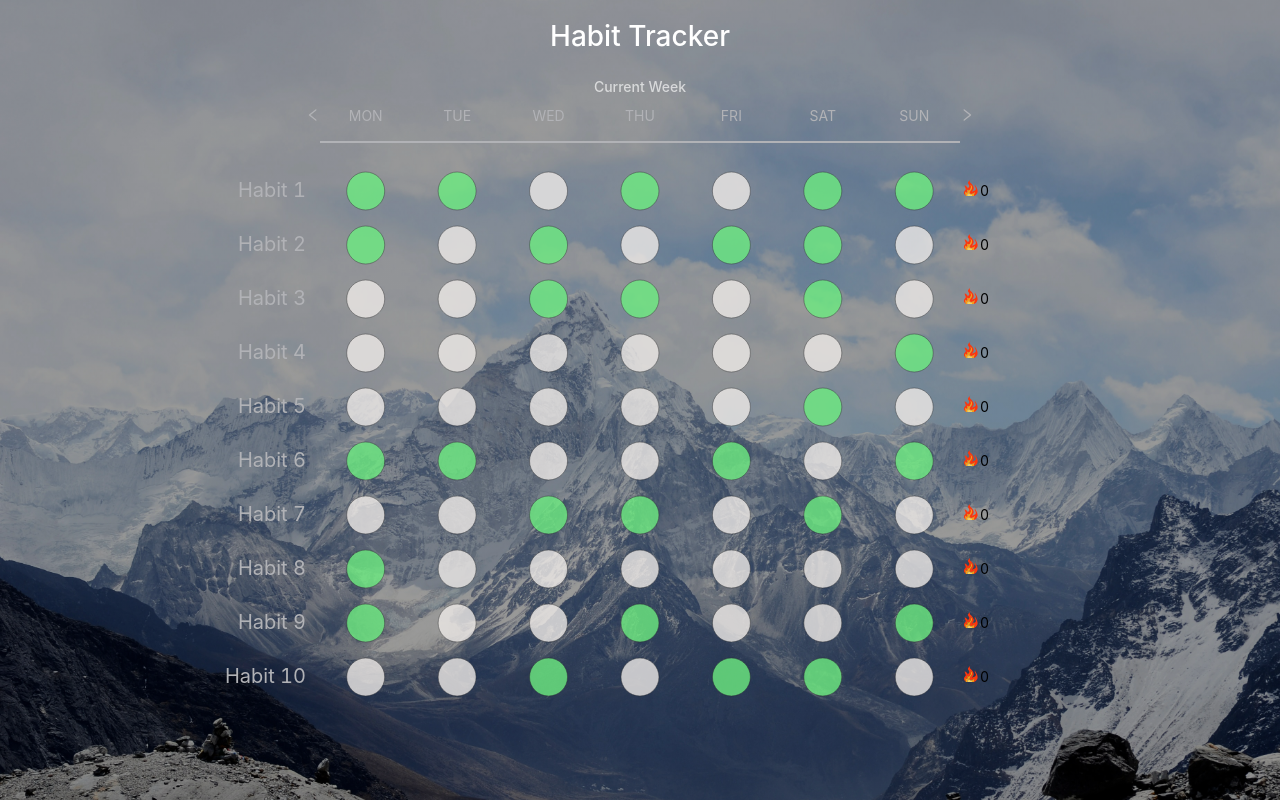
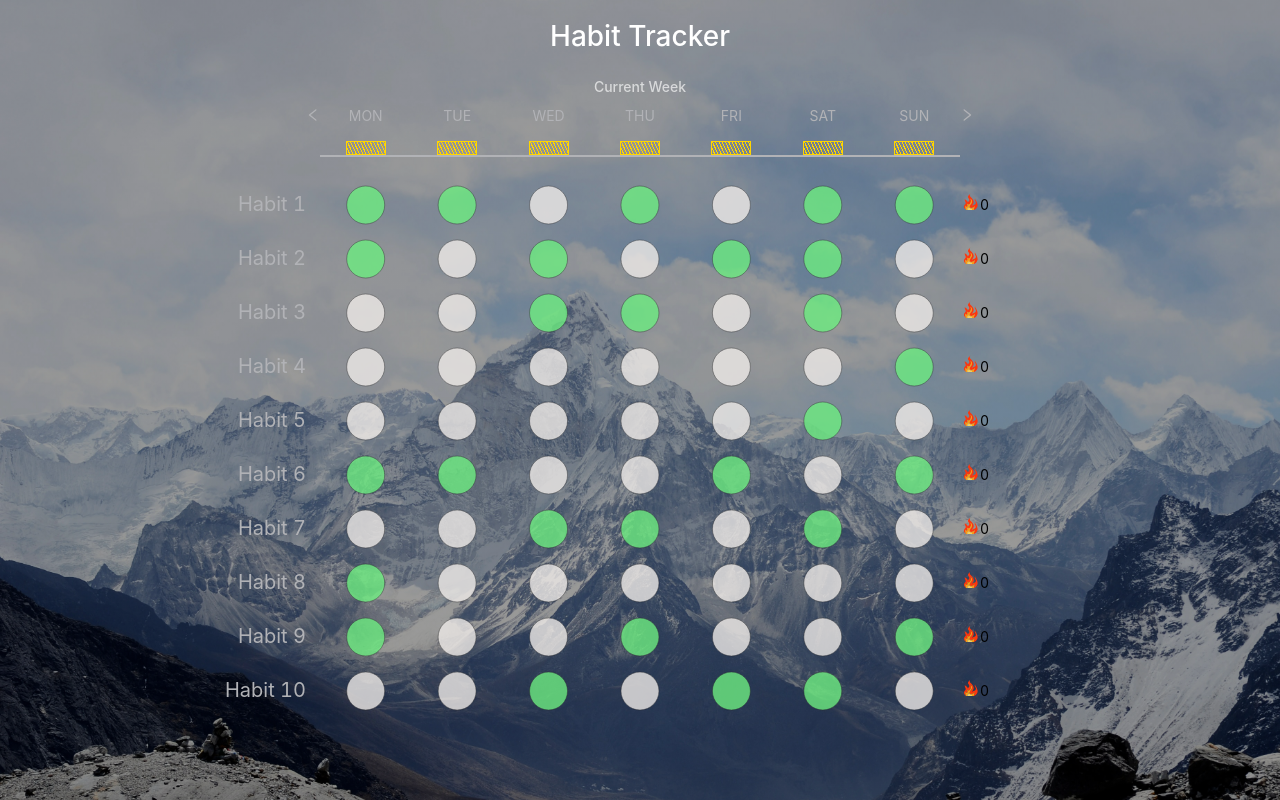
Before and after one commit to brycemorrow4564/habit-tracker, a React (Create React App) app: page / in a window 1280 px wide. Built offline with nearby package versions, Linux system fonts and the light colour scheme.

Commit message:
Added visual indicator for current day (still need to apply to only current day. Placed time axis in a carousel for smooth animations.

```diff
--- a/src/components/SingleWeekHabitRow.tsx
+++ b/src/components/SingleWeekHabitRow.tsx
@@ -67,7 +67,7 @@ const SingleWeekHabitRow: React.FC<SingleWeekHabitRowProps> = (props) => {
 
             {!singleWeekXAnchors ? null : (
                 <svg style={{ height: cellHeight, width: '100%', display: 'block' }}>
-                    {data.slice(0, windowSize).map((d, i) => {
+                    {data.map((d, i) => {
                         return (
                             <CircleScalable
 
--- a/src/reducer.js
+++ b/src/reducer.js
@@ -21,7 +21,14 @@ export const reducerInitialState = {
     "singleWeekViewOffset": 6,
     "singleWeekXAnchors": null,
     "numHabits": numHabits,
-    "habitHistories": _.range(0, numHabits).map(i => _.range(0, habitHistoryLength).map(e => Math.random() < .5 ? 1 : 0)),
+    "habitTable": _.range(0, numHabits).map(i => _.range(0, habitHistoryLength).map(e => Math.random() < .5 ? 1 : 0)),
+
+    // TODO: add some field that explicitly calculates the temporal period the index range covers
+    "habitTableStartIndex": 0,
+    "habitTableEndIndex": 6,
+
+    "currentDayIndex": 0,
+
     "animations": {
         'singleWeekView-circles-opacity': [],
         'singleWeekView-circles-fill': [],
@@ -44,21 +51,21 @@ export function reducer(state, [type, payload]) {
             return { ...state, singleWeekXAnchors: payload };
         },
         'set dataRowCol': () => {
-            let habitHistories = _.cloneDeep(state.habitHistories);
+            let habitTable = _.cloneDeep(state.habitTable);
             let [r,c,v] = payload;
-            habitHistories[r][c] = v;
-            return { ...state, habitHistories };
+            habitTable[r][c] = v;
+            return { ...state, habitTable };
         },
         'trigger animation': () => {
-            /*
-
-            */
-
             // let queuedAnimations = [];
             // for (let { key, delay, duration, type, startValue, endValue } of payload) {
             //     queuedAnimations.push({ key, duration, type, startValue, endValue });
             // }
             // return { ...state, queuedAnimations };
+        },
+        'set habitTableIndexRange': () => {
+            let [habitTableStartIndex, habitTableEndIndex] = payload;
+            return { ...state, habitTableStartIndex, habitTableEndIndex };
         }
 
     };
--- a/src/views/SingleWeekView.tsx
+++ b/src/views/SingleWeekView.tsx
@@ -2,7 +2,7 @@ import * as React from 'react';
 import * as ReactDOM from "react-dom";
 import { LeftOutlined, RightOutlined } from "@ant-design/icons";
 import _ from "lodash";
-import { Row, Col } from "antd";
+import { Row, Col, Carousel } from "antd";
 import { useRootContext } from "../context";
 import SingleWeekHabitRow from '../components/SingleWeekHabitRow';
 
@@ -14,10 +14,48 @@ export interface SingleWeekViewProps {
 
 }
 
+function cssLinearGradientPropertyGenerator(colorA: string, colorB: string, stripeRatioA: number, stripeRatioB: number, degrees: number) {
+  /*
+  Generates a css linear-gradient striping pattern
+  */
+
+  let stepStripeA: number = stripeRatioA * 100;
+  let stepStripeB: number = stripeRatioB * 100;
+  let prefix: string = `linear-gradient(${degrees}deg,`;
+  let transforms: string[] = [];
+
+  let p: number = 0;
+  let p1: number = 0;
+  let toggle: Boolean = true;
+  while (p < 100) {
+    let step = toggle ? stepStripeA : stepStripeB;
+    let color = toggle ? colorA : colorB;
+    p1 = Math.min(100, p + step);
+    transforms.push(`${color} ${p}%, ${color} ${p1}%,`);
+    p = p1;
+    toggle = !toggle;
+  }
+
+  let n: number = transforms.length;
+  if (n) {
+    // remove comma from last transform in sequence
+    let lastString: string = transforms[n-1];
+    transforms[n-1] = lastString.substring(0, lastString.length-1);
+  }
+
+  let resp = `${prefix}${transforms.join('')})`;
+  return resp;
+
+};
+
 const SingleWeekView: React.FC<SingleWeekViewProps> = (props) => {
 
     const { state, dispatch } = useRootContext();
-    const { cellWidth, windowSize, singleWeekViewOffset, habitHistories } = state;
+    const { cellWidth, windowSize, singleWeekViewOffset, habitTable, habitTableStartIndex, habitTableEndIndex } = state;
+
+    const currentDayColor = "#ffd500";
+
+    const carouselRef = React.useRef(null);
 
     const monRef = React.useRef(null);
     const tueRef = React.useRef(null);
@@ -28,8 +66,23 @@ const SingleWeekView: React.FC<SingleWeekViewProps> = (props) => {
     const sunRef = React.useRef(null);
     const refs = [monRef, tueRef, wedRef, thuRef, friRef, satRef, sunRef];
 
-    const shiftWindow = (nDays: number) => {
+    const shiftWindowByWeek = (direction: number) => {
+      // ensure the current range can be shifted. if so, signal a shift
+      if (direction < 0 && habitTableStartIndex >= 7) {
+        dispatch(['set habitTableIndexRange', [habitTableStartIndex - 7, habitTableEndIndex - 7]]);
+        if (carouselRef && carouselRef.current) {
+          let curr: any = carouselRef.current;
+          curr.prev();
+        }
 
+      }
+      else if (direction > 0 && habitTableEndIndex + 7 < habitTable[0].length) {
+        dispatch(['set habitTableIndexRange', [habitTableStartIndex + 7, habitTableEndIndex + 7]]);
+        if (carouselRef && carouselRef.current) {
+          let curr: any = carouselRef.current;
+          curr.next();
+        }
+      }
     };
 
     const getSubtitle = () => {
@@ -48,6 +101,7 @@ const SingleWeekView: React.FC<SingleWeekViewProps> = (props) => {
           let { x, width } = ref.current.getBoundingClientRect();
           return x + width/2;
         }).map(v => v - offset);
+        // console.log(xValues.map(v => v * (Math.ceil(habitTable[0].length / 7) - 1)));
         dispatch(['set singleWeekXAnchors', xValues]);
       };
 
@@ -79,25 +133,51 @@ const SingleWeekView: React.FC<SingleWeekViewProps> = (props) => {
             <Col span={singleWeekViewOffset}>
               <Row justify="end" align="middle">
                 <Col>
-                  <LeftOutlined translate={0} style={{ color: 'rgb(177, 178, 182)' }} onClick={() => shiftWindow(-7)}/>
+                  <LeftOutlined translate={0} style={{ color: 'rgb(177, 178, 182)' }} onClick={() => shiftWindowByWeek(-1)}/>
                 </Col>
               </Row>
             </Col>
             <Col span={24 - 2 * singleWeekViewOffset}>
+
+              {/* The top time axis contained within a carousel */}
+              <Carousel ref={carouselRef} dots={false} style={{ position: 'relative' }}>
+                  {_.range(0, Math.ceil(habitTable[0].length / 7)).map(j => {
+                    return (
+                      <div>
+                        <Row justify="space-around" align="middle">
+                          {_.range(0, windowSize).map((i) => {
+                            return (
+                              <Col style={{ width: cellWidth }}>
+                                <p style={{ textAlign: 'center', color: '#b1b2b6' }} className="weekday">{weekIndexMapper(i)}</p>
+                                <div style={{ height: '1em', width: '100%' , border: `1px solid ${currentDayColor}`, background: cssLinearGradientPropertyGenerator('transparent', currentDayColor, .05, .025, 65) }} />
+                              </Col>
+                            )
+                          })}
+                        </Row>
+                      </div>
+                    );
+                  })}
+              </Carousel>
+
+              {/* Ghost element used to compute x anchors  */}
+              <div style={{ opacity: 0, position: 'absolute', left: 0, top: 0, width: '100%' }}>
                 <Row justify="space-around" align="middle">
                   {_.range(0, windowSize).map((i) => {
                     return (
                       <Col style={{ width: cellWidth }}>
                         <p style={{ textAlign: 'center', color: '#b1b2b6' }} className="weekday" ref={refs[i]}>{weekIndexMapper(i)}</p>
+                        <div style={{ height: '1em', width: '100%' , border: `1px solid ${currentDayColor}`, background: cssLinearGradientPropertyGenerator('transparent', currentDayColor, .05, .025, 65) }} />
                       </Col>
                     )
                   })}
                 </Row>
+              </div>
+
             </Col>
             <Col span={singleWeekViewOffset}>
               <Row justify="start" align="middle">
                 <Col>
-                <RightOutlined translate={0} style={{ color: 'rgb(177, 178, 182)' }} onClick={() => shiftWindow(7)}/>
+                <RightOutlined translate={0} style={{ color: 'rgb(177, 178, 182)' }} onClick={() => shiftWindowByWeek(1)}/>
                 </Col>
               </Row>
             </Col>
@@ -111,7 +191,7 @@ const SingleWeekView: React.FC<SingleWeekViewProps> = (props) => {
         </Row>
 
         {/* Data Rows */}
-        {habitHistories.map((data: number[], i: number) => (<SingleWeekHabitRow data={data} index={i} />))}
+        {habitTable.map((data: number[], i: number) => (<SingleWeekHabitRow data={data.slice(habitTableStartIndex, habitTableEndIndex+1)} index={i} />))}
 
       </React.Fragment>
   );
```
Lines whose indentation alone changed are shown as unchanged.
